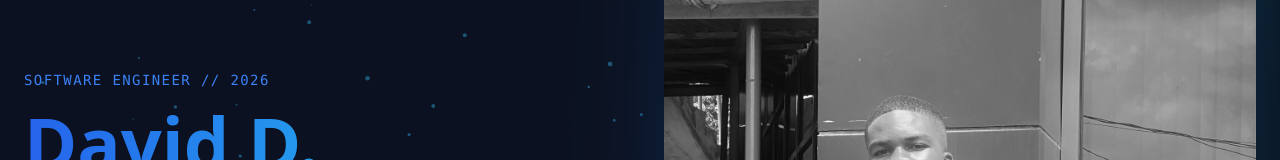
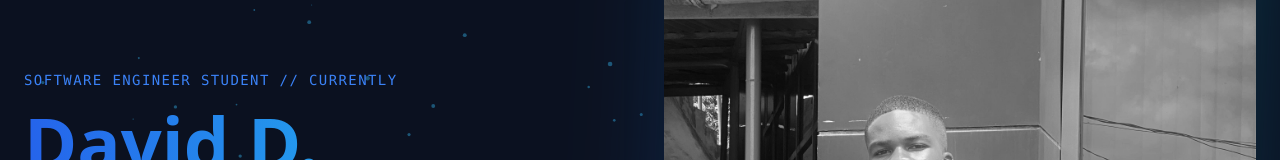
Before and after one commit to David-coder-56/Cyber-Hybrid-Portfolio-react-, a React (Vite) app: page / in a window 1280 px wide. Shown: the part 159-319 px from the top of the page. Built offline with nearby package versions, Linux system fonts and the light colour scheme.

Commit message:
update info
changes

```diff
--- a/src/sections/Hero.jsx
+++ b/src/sections/Hero.jsx
@@ -12,7 +12,7 @@ const Hero = () => {
           transition={{ duration: 0.8 }}
         >
           <span className="text-blue-500 font-mono tracking-widest uppercase text-sm mb-4 block">
-            Software Engineer // 2026
+            Software Engineer Student // currently
           </span>
 
           <h1 className="text-5xl md:text-7xl font-bold mb-2 bg-gradient-to-r from-blue-600 to-cyan-400 bg-clip-text text-transparent">
```
